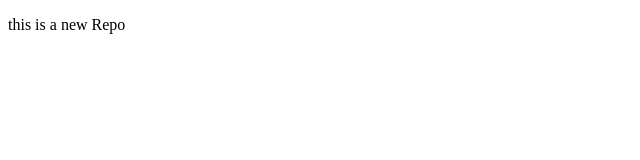
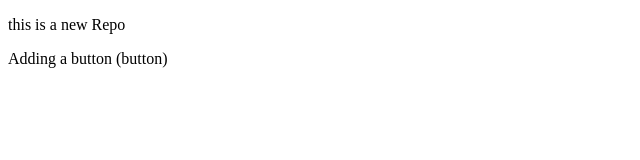
Before and after one commit to shashisah08/localRepo, a plain HTML site: page index.html in a window 1280 px wide. Shown: the whole page, without its empty margins (0-640 px from the left). Drawn offline with Linux system fonts and the light colour scheme.

Commit message:
Adding button

```diff
--- a/index.html
+++ b/index.html
@@ -7,5 +7,7 @@
 </head>
 <body>
     <p>this is a new Repo</p>
+    <p>Adding a button (button)</p>
+
 </body>
 </html>
```
